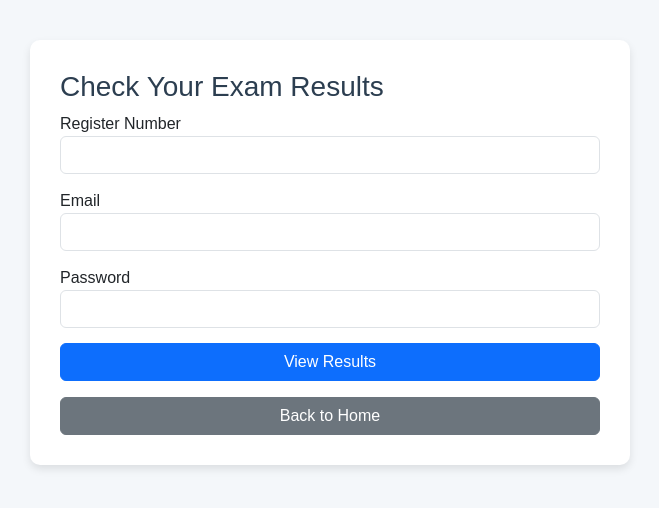
After one commit to Neeluanil/exam-portal, a Django app: template exam_portal/students/templates/students/student_result_check.html in a window 1280 px wide. The commit adds this page. Shown: the top 508 px of the page, without its empty margins (310-969 px from the left). Run offline with Django 3.2, Linux system fonts and the light colour scheme; the template is opened without the code that fills it, so the values that code supplies are empty.

Commit message:
Added result checking feature with student_result_check and result_list templates, updated views and URLs

```diff
--- a/exam_portal/exam_portal/settings.py
+++ b/exam_portal/exam_portal/settings.py
@@ -78,8 +78,8 @@ EMAIL_BACKEND = 'django.core.mail.backends.smtp.EmailBackend'
 EMAIL_HOST = 'smtp.gmail.com'
 EMAIL_PORT = 587
 EMAIL_USE_TLS = True
-EMAIL_HOST_USER = 'gokulsanil99@gmail.com'  # Replace with your email
-EMAIL_HOST_PASSWORD = 'uwwd prea cemg wrps'  # Replace with your email password
+EMAIL_HOST_USER = 'www.neeluanil@gmail.com'  # Replace with your email
+EMAIL_HOST_PASSWORD = 'ceiw iriv hehy svpn'  # Replace with your email password
 
 
 # Password validation
--- a/exam_portal/students/templates/students/exam_result.html
+++ b/exam_portal/students/templates/students/exam_result.html
@@ -8,9 +8,9 @@
 <body>
     <div class="container mt-5">
         <h2>Exam Result</h2>
-        <p><strong>Course:</strong> {{ exam.course }}</p>
-        <p><strong>Department:</strong> {{ exam.department }}</p>
-        <p><strong>Your Score:</strong> {{ score }}</p>
+        <p><strong>Course:</strong> {{ submission.exam.course }}</p>
+        <p><strong>Department:</strong> {{ submission.exam.department }}</p>
+        <p><strong>Your Score:</strong> {{ submission.score }}</p>
         <a href="{% url 'student_exam_list' %}" class="btn btn-primary">Back to Exams</a>
         <a href="{% url 'student_logout' %}" class="btn btn-danger mt-3">Logout</a>
     </div>
--- a/exam_portal/students/templates/students/exam_terminated.html
+++ b/exam_portal/students/templates/students/exam_terminated.html
@@ -9,6 +9,7 @@
     <div class="container mt-5">
         <h2>Exam Terminated</h2>
         <div class="alert alert-danger">
+            <p><strong>Student:</strong> {{ student.name }} ({{ student.register_no }})</p>
             <p><strong>Course:</strong> {{ exam.course }}</p>
             <p><strong>Department:</strong> {{ exam.department }}</p>
             <p><strong>Reason:</strong> {{ reason }}</p>
--- a/exam_portal/students/templates/students/results_not_published.html
+++ b/exam_portal/students/templates/students/results_not_published.html
@@ -1,4 +1,4 @@
-{% extends "dashboard.html" %}
+{% extends "base.html" %}
 {% block content %}
 <div class="container mt-5">
     <h2>Results Not Yet Published</h2>
--- /dev/null
+++ b/exam_portal/students/templates/students/student_result_check.html
@@ -0,0 +1,64 @@
+<!DOCTYPE html>
+<html lang="en">
+<head>
+    <meta charset="UTF-8">
+    <meta name="viewport" content="width=device-width, initial-scale=1.0">
+    <title>Check Exam Results</title>
+    <link href="https://cdn.jsdelivr.net/npm/bootstrap@5.3.0/dist/css/bootstrap.min.css" rel="stylesheet">
+    <style>
+        body {
+            background-color: #f4f7fa;
+            font-family: Arial, sans-serif;
+        }
+        .container {
+            padding: 40px;
+        }
+        .result-box {
+            background-color: white;
+            padding: 30px;
+            border-radius: 10px;
+            box-shadow: 0 4px 8px rgba(0, 0, 0, 0.1);
+            max-width: 600px;
+            margin: 0 auto;
+        }
+        h3 {
+            color: #2c3e50;
+        }
+        .form-group {
+            margin-bottom: 15px;
+        }
+        .error-message {
+            color: #dc3545;
+            font-size: 0.9em;
+        }
+    </style>
+</head>
+<body>
+    <div class="container">
+        <div class="result-box">
+            <h3>Check Your Exam Results</h3>
+            <form method="POST" action="{% url 'student_result_check' %}">
+                {% csrf_token %}
+                <div class="form-group">
+                    <label for="register_no">Register Number</label>
+                    <input type="text" class="form-control" id="register_no" name="register_no" required>
+                </div>
+                <div class="form-group">
+                    <label for="email">Email</label>
+                    <input type="email" class="form-control" id="email" name="email" required>
+                </div>
+                <div class="form-group">
+                    <label for="password">Password</label>
+                    <input type="password" class="form-control" id="password" name="password" required>
+                </div>
+                {% if error %}
+                    <p class="error-message">{{ error }}</p>
+                {% endif %}
+                <button type="submit" class="btn btn-primary w-100">View Results</button>
+            </form>
+            <a href="{% url 'home' %}" class="btn btn-secondary w-100 mt-3">Back to Home</a>
+        </div>
+    </div>
+    <script src="https://cdn.jsdelivr.net/npm/bootstrap@5.3.0/dist/js/bootstrap.bundle.min.js"></script>
+</body>
+</html>
--- a/exam_portal/students/templates/students/take_exam.html
+++ b/exam_portal/students/templates/students/take_exam.html
@@ -156,8 +156,8 @@
         }
 
         function startSnapshots() {
-            setInterval(captureSnapshot, 5000);
-            console.log("Snapshot interval started (5 seconds)");
+            setInterval(captureSnapshot, 15000);
+            console.log("Snapshot interval started (15 seconds)");
         }
     </script>
 </body>
--- a/exam_portal/students/urls.py
+++ b/exam_portal/students/urls.py
@@ -9,8 +9,9 @@ urlpatterns = [
     path('logout/', views.student_logout, name='student_logout'),
     path('exams/', views.student_exam_list, name='student_exam_list'),
     path('exam/<int:exam_id>/', views.take_exam, name='take_exam'),
-    path('save_snapshot/<int:exam_id>/', views.save_snapshot, name='save_snapshot'),  # Updated
+    path('save_snapshot/<int:exam_id>/', views.save_snapshot, name='save_snapshot'),
     path('exam/<int:exam_id>/result/', views.exam_result, name='exam_result'),
     path('exam/<int:exam_id>/result/detail/', views.exam_result_detail, name='exam_result_detail'),
     path('exam/<int:exam_id>/pending/', views.submission_pending, name='submission_pending'),
+    path('result_check/', views.student_result_check, name='student_result_check'),  # Added here
 ]
--- a/exam_portal/templates/home.html
+++ b/exam_portal/templates/home.html
@@ -39,7 +39,7 @@
             border-radius: 10px;
             box-shadow: 0 4px 8px rgba(0, 0, 0, 0.1);
             max-width: 600px;
-            margin: 0 auto;
+            margin: 20px auto;
         }
         h1 {
             color: #2c3e50;
@@ -54,6 +54,8 @@
         <a href="{% url 'student_login' %}">Student Login</a>
         <a href="{% url 'teacher_register' %}">Teacher Registration</a>
         <a href="{% url 'teacher_login' %}">Teacher Login</a>
+        <a href="{% url 'student_result_check' %}">Check Exam Results</a>
+        <a href="{% url 'admin:index' %}">Admin Login</a>
     </div>
 
     <!-- Main Content -->
```
Also changed, not shown: exam_portal/students/templates/students/exam_result_detail.html (+14 -8 lines), exam_portal/students/templates/students/result_list.html (added, +70 -0 lines), exam_portal/students/views.py (+40 -4 lines), exam_portal/db.sqlite3 (deleted).
